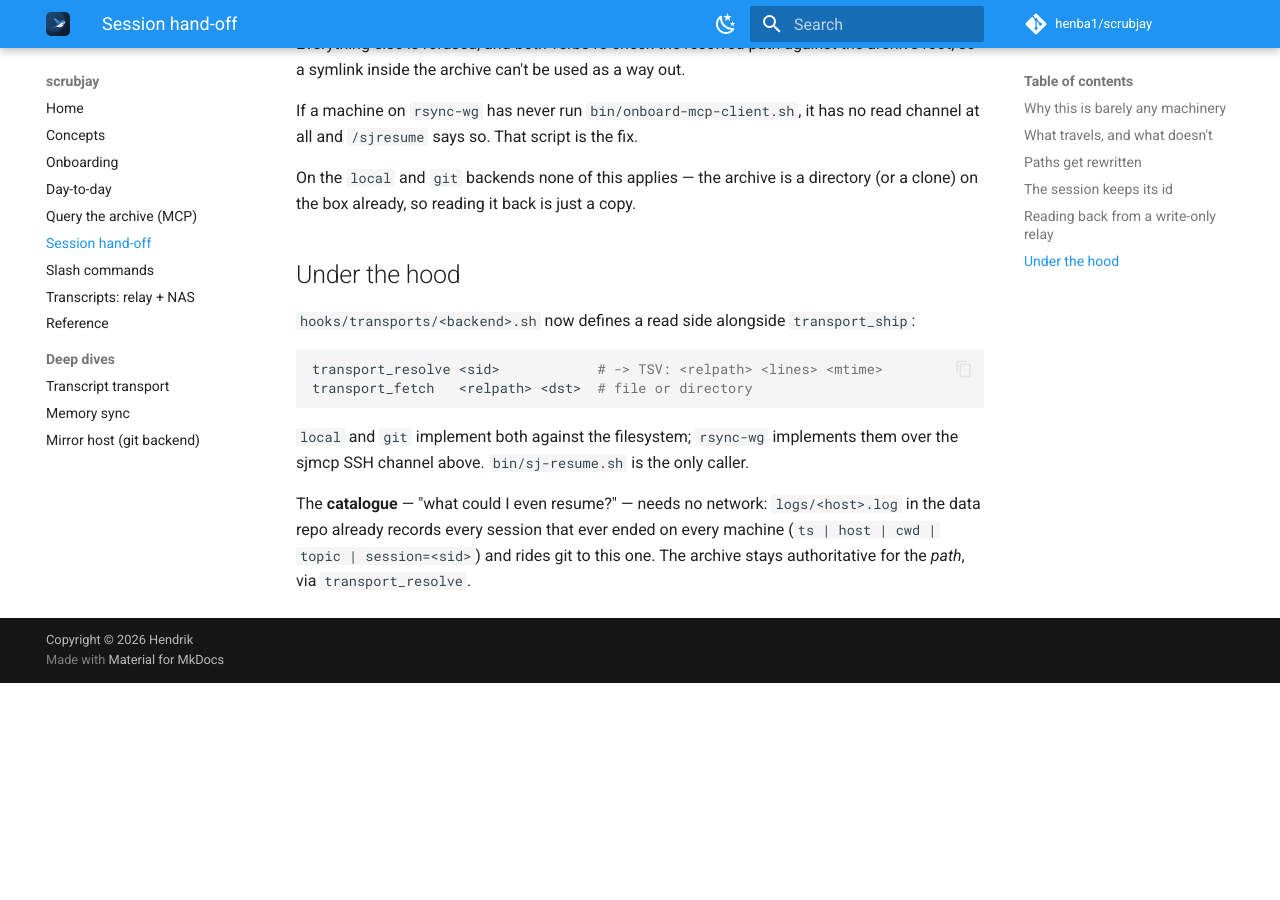
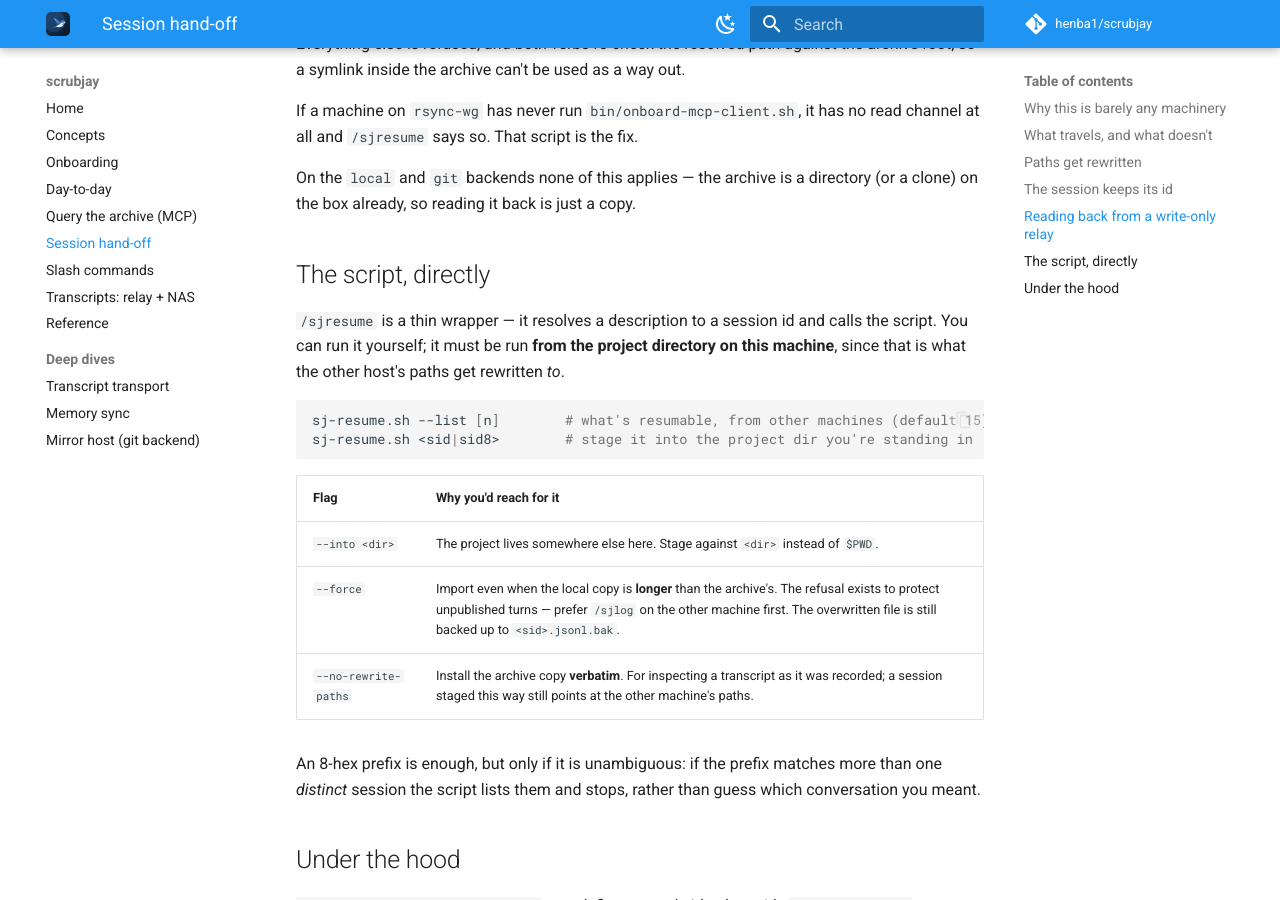
Before and after one commit to henba1/scrubjay, an MkDocs documentation site: the page built from docs/handoff.md, in a window 1280 px wide and 900 px high, scrolled down 2777 px. Built offline with MkDocs 1.6.1 and Material for MkDocs 9.7.7, drawn with Linux system fonts in a browser that asks for light colours; comment, search, counter and statistics services are not loaded; before the commit the page ends 3460 px from its top, so only the background shows below that.

Commit message:
handoff: give /sjresume --list real topics; confine the local archive read
Testing the hand-off end-to-end surfaced two things behind it.

- sj_session_topic(): the topic extractor read `.message.content` only when it was a
  *string*, but a typed prompt is usually an ARRAY of content blocks — so it fell through
  to "" on most sessions. 15 of 16 rows in `sj-resume.sh --list` said "(no text)", and 43
  of 113 files in the archive's readable/ tree were named `_session__<sid8>`. That is the
  discovery path for the feature: you cannot pick a session to hand off when nothing is
  labelled. Normalize the array to its joined text blocks, keep dropping the injected
  `<...>` blocks and the Caveat preamble, and share the one implementation between
  log-session.sh and sj_readable_relpath() — they had the same filter, and the same bug.

- sj_archive_copy(): the lexical `..` check does not see a symlink that is already INSIDE
  the archive, and every other host writes there over the relay; `cp` would have followed
  one straight out of the tree. Resolve the entry and require it to stay under the root —
  what sjmcp-serve.sh's confine() already does for the SSH read path. The two read paths
  now agree.

Docs: the script's flags (--into / --force / --no-rewrite-paths) were undocumented.

Existing log lines and readable/ names keep their old topics; this only fixes them going
forward. Backfill is a separate, rewriting-history decision.

````diff
--- a/docs/handoff.md
+++ b/docs/handoff.md
@@ -111,6 +111,26 @@
 On the `local` and `git` backends none of this applies — the archive is a directory (or a clone) on
 the box already, so reading it back is just a copy.
 
+## The script, directly
+
+`/sjresume` is a thin wrapper — it resolves a description to a session id and calls the script. You
+can run it yourself; it must be run **from the project directory on this machine**, since that is
+what the other host's paths get rewritten *to*.
+
+```sh
+sj-resume.sh --list [n]        # what's resumable, from other machines (default 15)
+sj-resume.sh <sid|sid8>        # stage it into the project dir you're standing in
+```
+
+| Flag | Why you'd reach for it |
+|---|---|
+| `--into <dir>` | The project lives somewhere else here. Stage against `<dir>` instead of `$PWD`. |
+| `--force` | Import even when the local copy is **longer** than the archive's. The refusal exists to protect unpublished turns — prefer `/sjlog` on the other machine first. The overwritten file is still backed up to `<sid>.jsonl.bak`. |
+| `--no-rewrite-paths` | Install the archive copy **verbatim**. For inspecting a transcript as it was recorded; a session staged this way still points at the other machine's paths. |
+
+An 8-hex prefix is enough, but only if it is unambiguous: if the prefix matches more than one
+*distinct* session the script lists them and stops, rather than guess which conversation you meant.
+
 ## Under the hood
 
 `hooks/transports/<backend>.sh` now defines a read side alongside `transport_ship`:
````
Also changed, not shown: 2 other files.
